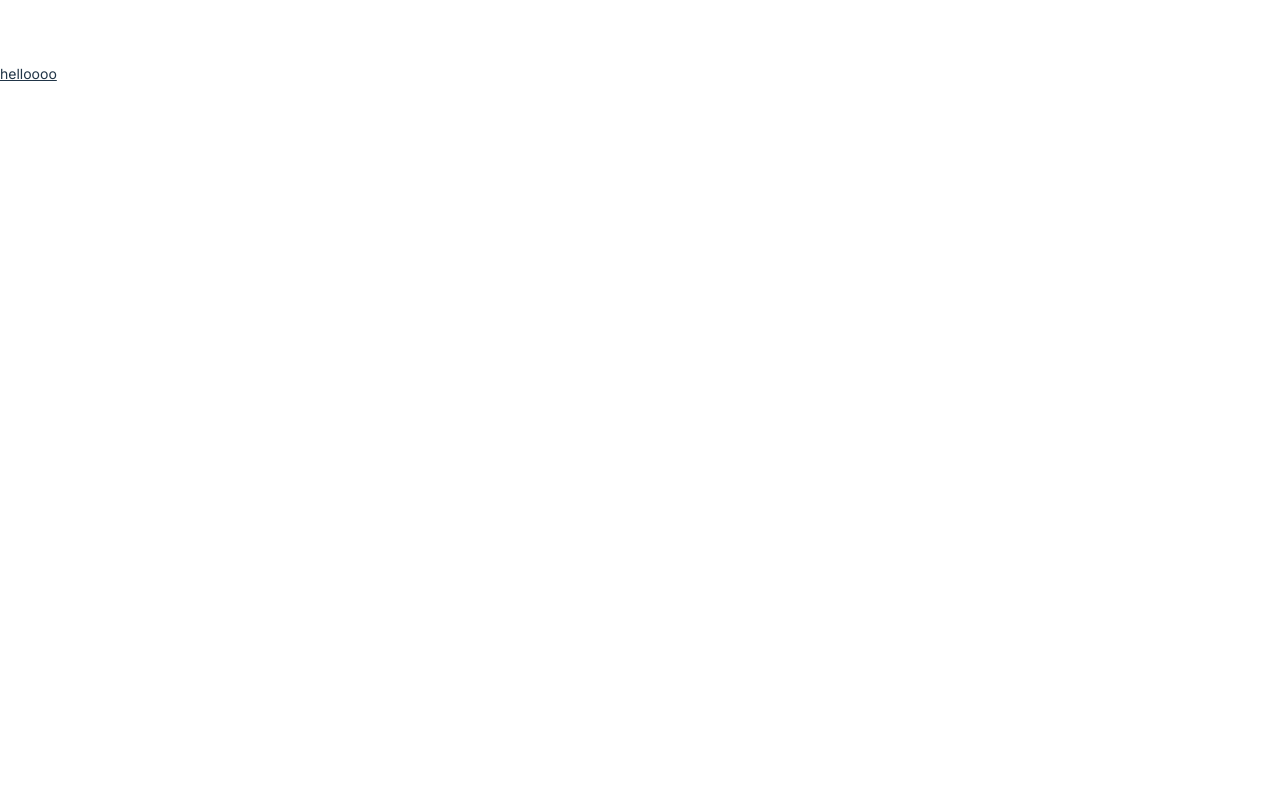
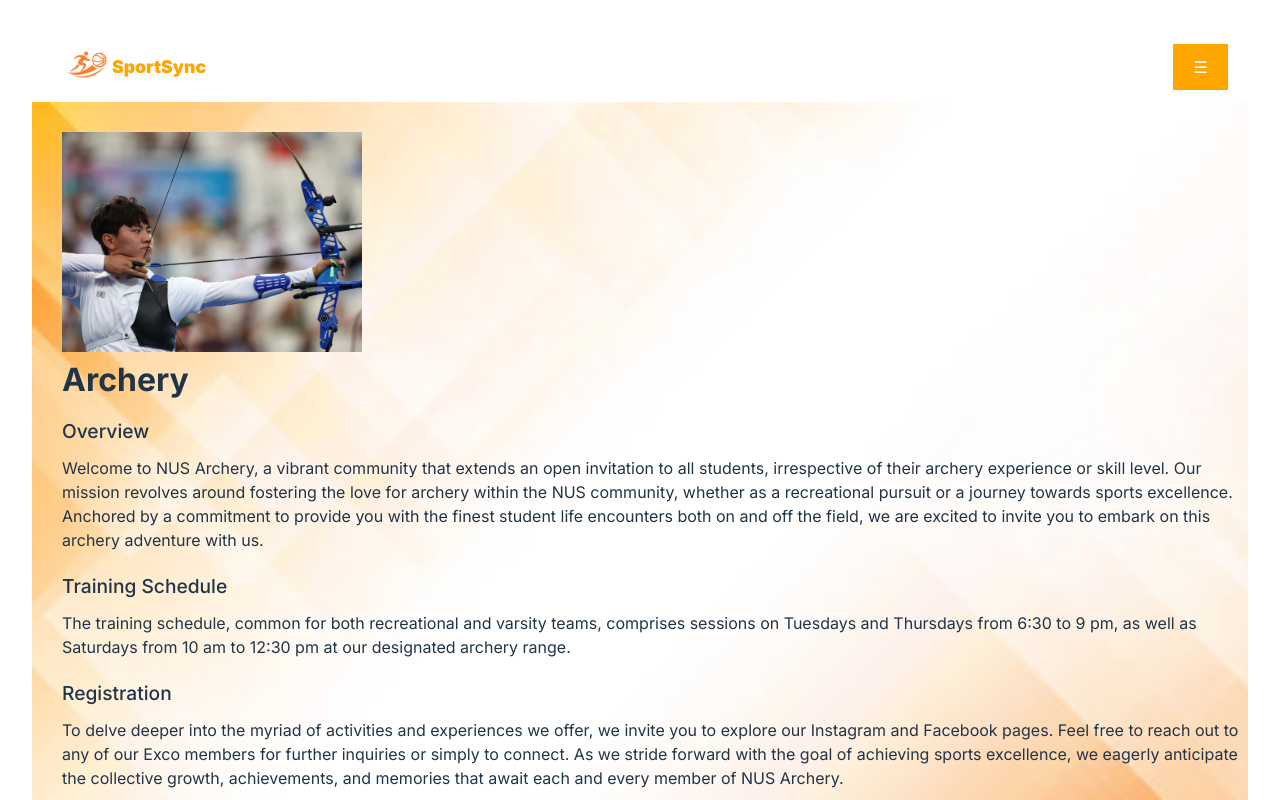
Before and after one commit to yougaaa8/sportsync, a React (Vite) app in the folder frontend/: page /archery in a window 1280 px wide. Before the commit this address had no page. Shown: the top 800 px of the page. Built offline with nearby package versions, Linux system fonts and the light colour scheme.

Commit message:
Finished the the required web pages basic layout

```diff
--- a/frontend/index.html
+++ b/frontend/index.html
@@ -15,7 +15,7 @@
   </head>
   <body>
     <div id="root"></div>
-    <h1 class="text-sm underline">helloooo</h1>
+    <!-- <h1 class="text-sm underline">helloooo</h1> -->
     <script type="module" src="/src/main.jsx"></script>
   </body>
 </html>
--- a/frontend/src/App.jsx
+++ b/frontend/src/App.jsx
@@ -9,6 +9,9 @@ import Register from "./pages/Register.jsx"
 import About from "./pages/About.jsx"
 import Profile from "./pages/Profile.jsx"
 import CCAHome from "./pages/CCAHome.jsx"
+import Archery from "./pages/Archery.jsx"
+import LobbyCreation from "./pages/OpenMatchmaking.jsx"
+import AvailableMatches from './pages/AvailableMatches.jsx'
 
 function App() {
   const [count, setCount] = useState(0)
@@ -23,6 +26,9 @@ function App() {
           <Route path="/about" element={<About />} />
           <Route path="/profile" element={<Profile />} />
           <Route path="/cca-home" element={<CCAHome />}/>
+          <Route path="/archery" element={<Archery />}/>
+          <Route path="/lobby-creation" element={<LobbyCreation />} />
+          <Route path="/available-matches" element={<AvailableMatches />} />
         </Routes>
       </BrowserRouter>
     </>
--- a/frontend/src/components/Navbar.jsx
+++ b/frontend/src/components/Navbar.jsx
@@ -55,7 +55,7 @@ export default function Navbar() {
 
     return (
         <>
-            <h1 className="italic font-bold">Hello</h1>
+            {/* <h1 className="italic font-bold">Hello</h1> */}
             <header className="navbar-container">
                 <nav className="navbar">
                     <div className="navbar-left">
--- a/frontend/src/pages/Archery.jsx
+++ b/frontend/src/pages/Archery.jsx
@@ -0,0 +1,27 @@
+import ArcheryImage from "../assets/Archery image.png"
+import Navbar from "../components/Navbar.jsx"
+import Footer from "../components/Footer.jsx"
+import "../stylesheets/cca-info.css"
+
+export default function Archery() {
+    return (
+        <>
+            <Navbar />
+            <main className="cca-info-main">
+                <img className="cca-info-picture" src={ ArcheryImage }></img>
+                <div className="cca-explanation">
+                    <h1 className="cca-info-cca-name">Archery</h1>
+                    <h2 className="cca-info-cca-paragraph-header">Overview</h2>
+                    <p className="cca-info-cca-paragraph">Welcome to NUS Archery, a vibrant community that extends an open invitation to all students, irrespective of their archery experience or skill level. Our mission revolves around fostering the love for archery within the NUS community, whether as a recreational pursuit or a journey towards sports excellence. Anchored by a commitment to provide you with the finest student life encounters both on and off the field, we are excited to invite you to embark on this archery adventure with us.</p>
+                    <h2 className="cca-info-cca-paragraph-header">Training Schedule</h2>
+                    <p className="cca-info-cca-paragraph"> The training schedule, common for both recreational and varsity teams, comprises sessions on Tuesdays and Thursdays from 6:30 to 9 pm, as well as Saturdays from 10 am to 12:30 pm at our designated archery range. </p>
+                    <h2 className="cca-info-cca-paragraph-header">Registration</h2>
+                    <p className="cca-info-cca-paragraph">To delve deeper into the myriad of activities and experiences we offer, we invite you to explore our Instagram and Facebook pages. Feel free to reach out to any of our Exco members for further inquiries or simply to connect. As we stride forward with the goal of achieving sports excellence, we eagerly anticipate the collective growth, achievements, and memories that await each and every member of NUS Archery.</p>
+                    <h2 className="cca-info-cca-paragraph-header">Competition Details</h2>
+                    <p className="cca-info-cca-paragraph">Our competitive teams stand as a testament to our dedication. Each academic year, we engage in two prominent competitions: the NUS Indoors Archery Championships during Semester 1 and the NTU Indoors Archery Championships (NTU IAC) in Semester 2. However, it's essential to note that our dedication to sports excellence does not segregate our members. Recreational and varsity teams unite during training sessions, fostering a sense of camaraderie that transcends levels of experience. We firmly believe in providing equal opportunities for everyone to excel. As we strive for sports excellence, we ensure that both recreational and competitive members have the chance to participate in the aforementioned competitions.</p>
+                </div>
+            </main>
+            <Footer />
+        </>
+    )
+}
--- /dev/null
+++ b/frontend/src/pages/AvailableMatches.jsx
@@ -0,0 +1,14 @@
+import Navbar from "../components/Navbar.jsx"
+import Footer from "../components/Footer.jsx"
+
+export default function AvailableMatches() {
+    return (
+        <>
+            <Navbar />
+            <main>
+                <h1>Matches Currently Open</h1>
+            </main>
+            <Footer />
+        </>
+    )
+}
--- a/frontend/src/pages/CCAHome.jsx
+++ b/frontend/src/pages/CCAHome.jsx
@@ -6,6 +6,7 @@ import Archery from "../assets/Archery image.png"
 import Baseball from "../assets/baseball image.webp"
 import Cricket from "../assets/cricket image.webp"
 import "../stylesheets/cca-home.css"
+import { Link } from "react-router-dom"
 
 export default function CCAHome() {
     return (
@@ -23,11 +24,13 @@ export default function CCAHome() {
                     </div>
                 </div>
                 <div className="cca-home-cca-row">
-                    <div className="cca-home-individual-cca">
+                    <Link className="cca-home-individual-cca"
+                          to="/archery"
+                          style={{ textDecoration: "none" }}>
                         <img className="cca-home-cca-pictures" src={ Archery }></img>
                         <h1 className="cca-home-cca-titles">Archery</h1>
                         <p className="cca-home-cca-description">Hone precision, build strength, compete fiercely, and bond with fellow archers in a supportive, vibrant club environment.</p>
-                    </div>
+                    </Link>
                     <div className="cca-home-individual-cca">
                         <img className="cca-home-cca-pictures" src={ Baseball }></img>
                         <h1 className="cca-home-cca-titles">Baseball</h1>
@@ -38,11 +41,13 @@ export default function CCAHome() {
                         <h1 className="cca-home-cca-titles">Cricket</h1>
                         <p className="cca-home-cca-description">Train with dedicated coaches, sharpen skills, compete intervarsity, and forge lifelong friendships on the diamond, building community.</p>
                     </div>
-                    <div className="cca-home-individual-cca">
+                    <Link className="cca-home-individual-cca"
+                          to="/archery"
+                          style={{ textDecoration: "none" }}>
                         <img className="cca-home-cca-pictures" src={ Archery }></img>
                         <h1 className="cca-home-cca-titles">Archery</h1>
                         <p className="cca-home-cca-description">Hone precision, build strength, compete fiercely, and bond with fellow archers in a supportive, vibrant club environment.</p>
-                    </div>
+                    </Link>
                     <div className="cca-home-individual-cca">
                         <img className="cca-home-cca-pictures" src={ Baseball }></img>
                         <h1 className="cca-home-cca-titles">Baseball</h1>
--- /dev/null
+++ b/frontend/src/pages/OpenMatchmaking.jsx
@@ -0,0 +1,26 @@
+import Navbar from "../components/Navbar.jsx"
+import Footer from "../components/Footer.jsx"
+import "../stylesheets/matchmaking-lobby.css"
+
+export default function OpenMatchmaking() {
+    return (
+        <>
+            <Navbar />
+            <main className="matchmaking-lobby-main">
+                <h1 className="matchmaking-lobby-header">Create a new matchmaking lobby</h1>
+                <form className="matchmaking-lobby-form">
+                    <label>Lobby Name</label>
+                    <input placeholder="Enter lobby name"></input>
+                    <label>Sport</label>
+                    <select placeholder="Enter the sport you would like to play"></select>
+                    <label>Members Needed</label>
+                    <input placeholder="Enter the number of additional people you need for the game"></input>
+                    <label>Additional Info</label>
+                    <input placeholder="Enter additional information about your match, team, requests, etc."></input>
+                    <button>Create</button>
+                </form>
+            </main>
+            <Footer />
+        </>
+    )
+}
--- a/frontend/src/stylesheets/cca-home.css
+++ b/frontend/src/stylesheets/cca-home.css
@@ -36,6 +36,8 @@
 .cca-home-individual-cca {
     background-color: white;
     text-align: left;
+    color: black;
+    font-weight: 400;
 }
 
 .cca-home-cca-titles {
--- /dev/null
+++ b/frontend/src/stylesheets/cca-info.css
@@ -0,0 +1,30 @@
+.cca-info-main {
+    padding-top: 30px;
+    padding-left: 30px;
+}
+
+.cca-explanation {
+    text-align: left;
+}
+
+.cca-info-picture {
+    width: 300px;
+    height: 220px;
+}
+
+.cca-info-cca-name {
+    font-size: 2rem;
+    font-weight: 700;
+    margin-top: 10px;
+    margin-bottom: 20px;
+}
+
+.cca-info-cca-paragraph-header {
+    font-size: 1.2rem;
+    font-weight: 500;
+    margin-bottom: 10px;
+}
+
+.cca-info-cca-paragraph {
+    margin-bottom: 20px;
+}
--- /dev/null
+++ b/frontend/src/stylesheets/matchmaking-lobby.css
@@ -0,0 +1,19 @@
+.matchmaking-lobby-main {
+    padding-left: 300px;
+    padding-right: 300px;
+    padding-top: 20px;
+    padding-bottom: 30px;
+}
+
+.matchmaking-lobby-form {
+    display: grid;
+    grid-template-columns: max-content 1fr;
+    margin-top: 20px;
+    row-gap: 20px;
+    column-gap: 10px;
+}
+
+.matchmaking-lobby-header {
+    font-size: 1.5rem;
+    font-weight: 700;
+}
--- a/frontend/src/stylesheets/profile.css
+++ b/frontend/src/stylesheets/profile.css
@@ -42,6 +42,7 @@
 .profile-right {
     margin-top: 70px;
     margin-left: 100px;
+    margin-right: 100000px;
 }
 
 .profile-form {
```
